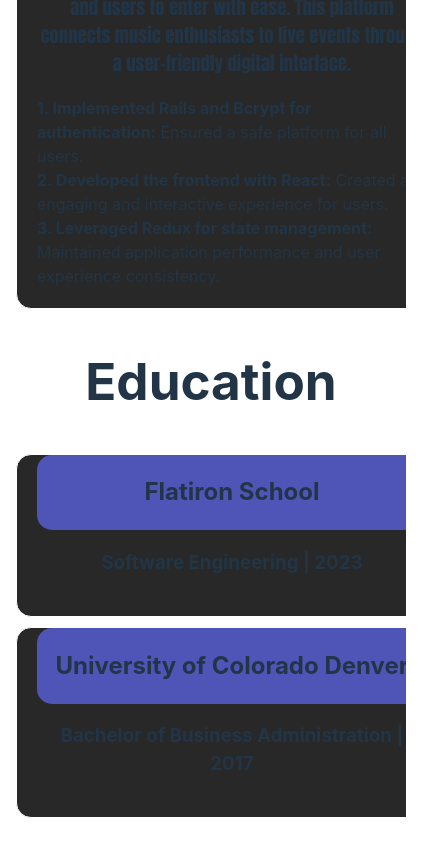
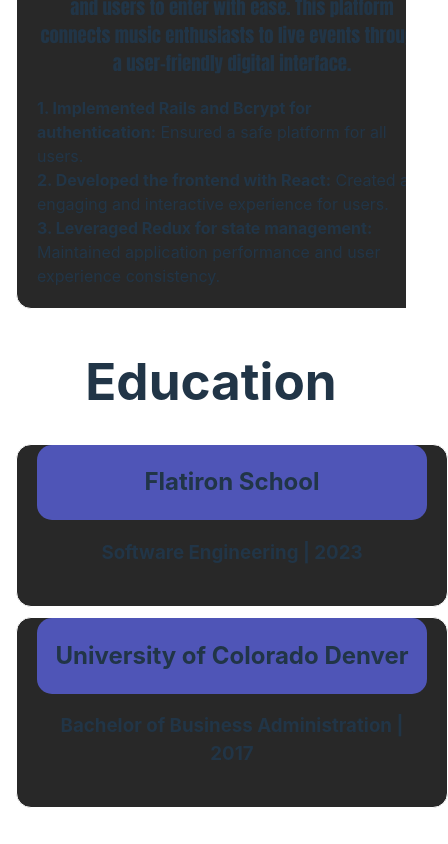
Before and after one commit to zachlandis/portfolio, a React (Vite) app: page /technical-resume in a window 390 px wide. Shown: the part 2366-3210 px from the top of the page, 448 px wide, since content can reach past the window. Built offline with nearby package versions, Linux system fonts and the light colour scheme; the HTML template or start-up script is replaced by a standard one.

Commit message:
Adjust technical projects container to fit mobile

```diff
--- a/src/App.css
+++ b/src/App.css
@@ -86,16 +86,16 @@
   border-radius: 15px;
 }
 
-.skill-list::-webkit-scrollbar, .cards-container::-webkit-scrollbar, .about-zach-card::-webkit-scrollbar {
+.skill-list::-webkit-scrollbar, .technical-project-container::-webkit-scrollbar, .about-zach-card::-webkit-scrollbar {
   width: 10px;
 }
 
-.skill-list::-webkit-scrollbar-thumb, .cards-container::-webkit-scrollbar-thumb, .about-zach-card::-webkit-scrollbar-thumb {
+.skill-list::-webkit-scrollbar-thumb, .technical-project-container::-webkit-scrollbar-thumb, .about-zach-card::-webkit-scrollbar-thumb {
   background-color: #646cffaa;
   border-radius: 5px;
 }
 
-.skill-list::-webkit-scrollbar-track, .cards-container::-webkit-scrollbar-track, .about-zach-card::-webkit-scrollbar-track {
+.skill-list::-webkit-scrollbar-track, .technical-project-container::-webkit-scrollbar-track, .about-zach-card::-webkit-scrollbar-track {
   background-color: #f0f0f0;
 }
 
@@ -109,7 +109,7 @@
 }
 
 
-.cards-container{
+.technical-project-container{
   height: 400px;
   overflow-y: auto;
 }
@@ -245,8 +245,9 @@
     height: auto;
   }
 
-  .cards-container, .about-zach-card-container {
+  .technical-project-container, .about-zach-card-container {
     height: auto;
+    width: auto;
   }
 
   .fun-facts-description-container, .fun-facts-game {
--- a/src/TechnicalResume/TechnicalProjects.jsx
+++ b/src/TechnicalResume/TechnicalProjects.jsx
@@ -22,7 +22,7 @@
   return (
     <div>
         <h1>Technical Projects</h1>
-          <div className='cards-container'>
+          <div className='technical-project-container'>
             {technicalProjects.map((project, index) => (
               <div key={index} className='card'>
                 <div className='card-header'>
```
